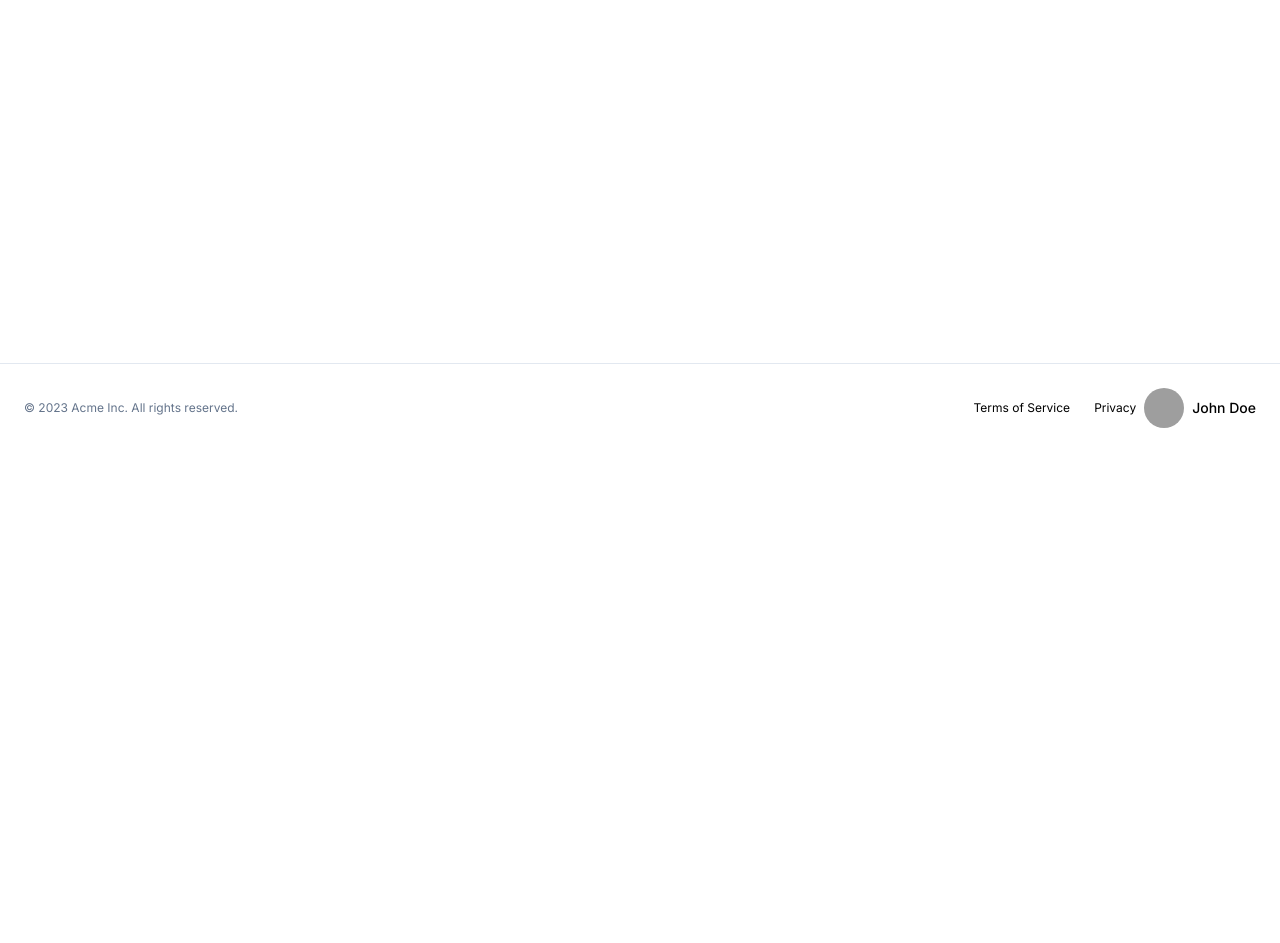
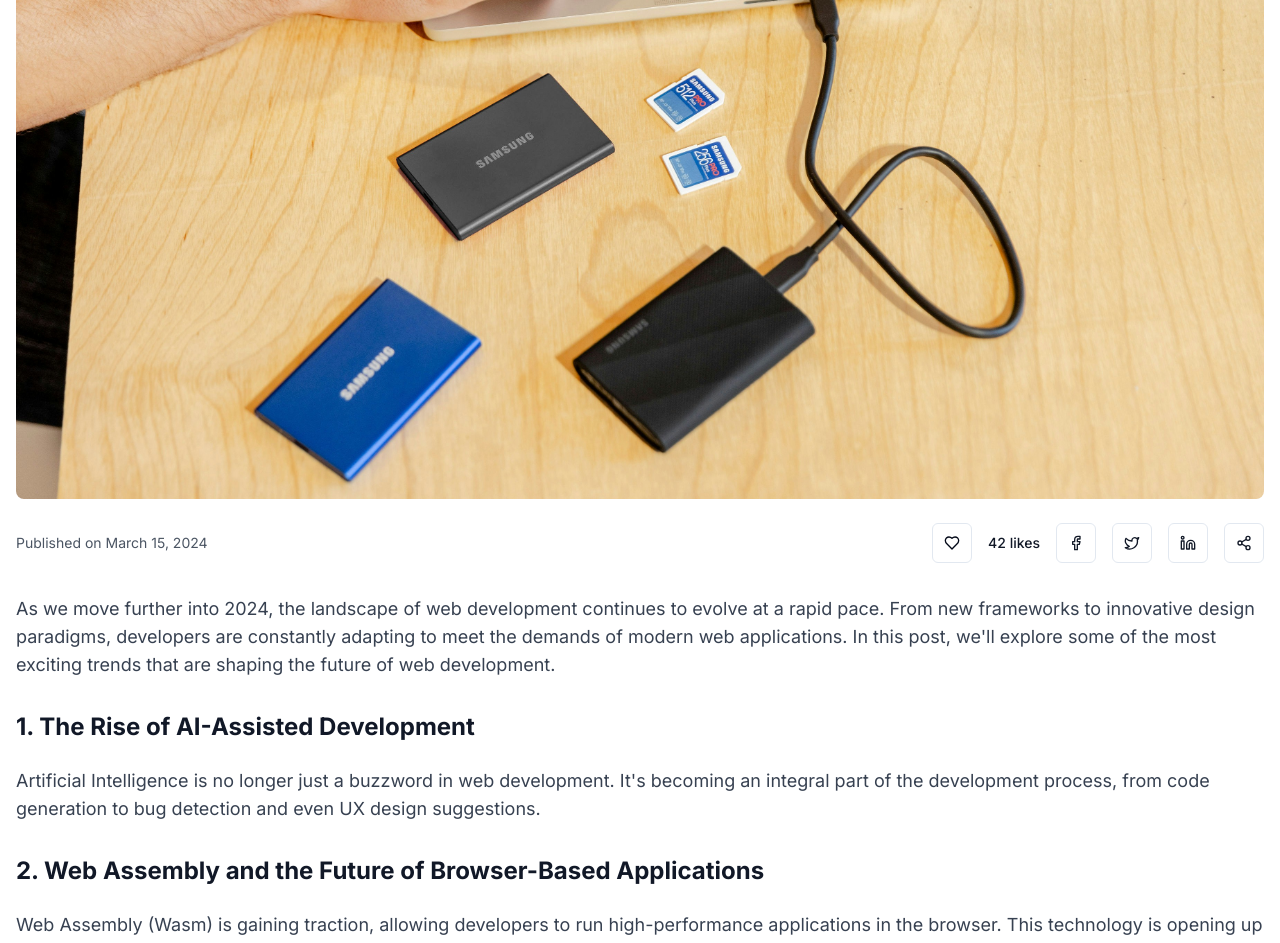
Before and after one commit to KRShanto/KR-Blog, a Next.js app: page /blog/post/1 in a window 1280 px wide. Before the commit this address had no page. Shown: the part 493-1436 px from the top of the page. Before the commit the page ends 945 px from the top, so only its background shows below. Built offline with nearby package versions, Linux system fonts and the light colour scheme; grey boxes are pictures that could not be loaded.

Commit message:
Create post page

```diff
--- a/package.json
+++ b/package.json
@@ -11,6 +11,7 @@
   "dependencies": {
     "@radix-ui/react-avatar": "^1.1.0",
     "@radix-ui/react-dropdown-menu": "^2.1.1",
+    "@radix-ui/react-label": "^2.1.0",
     "@radix-ui/react-separator": "^1.1.0",
     "@radix-ui/react-slot": "^1.1.0",
     "class-variance-authority": "^0.7.0",
--- /dev/null
+++ b/src/app/blog/page.tsx
@@ -0,0 +1,9 @@
+import React from "react";
+
+export default function Page() {
+  return (
+    <div>
+      <h1>Blog page</h1>
+    </div>
+  );
+}
--- /dev/null
+++ b/src/app/blog/post/[slug]/page.tsx
@@ -0,0 +1,222 @@
+"use client";
+
+import { Avatar, AvatarFallback, AvatarImage } from "@/components/ui/avatar";
+import { Button } from "@/components/ui/button";
+import {
+  Card,
+  CardContent,
+  CardFooter,
+  CardHeader,
+  CardTitle,
+} from "@/components/ui/card";
+import { Separator } from "@/components/ui/separator";
+import { Textarea } from "@/components/ui/textarea";
+import {
+  Facebook,
+  Heart,
+  Linkedin,
+  MessageCircle,
+  Share2,
+  Twitter,
+} from "lucide-react";
+import Image from "next/image";
+import Link from "next/link";
+import { useState } from "react";
+
+export default function Component() {
+  const [likeCount, setLikeCount] = useState(42);
+  const [isLiked, setIsLiked] = useState(false);
+  const [comments, setComments] = useState([
+    {
+      id: 1,
+      author: "Jane Smith",
+      date: "March 16, 2024",
+      content:
+        "Great article! I'm particularly excited about the potential of Web Assembly. Can't wait to see how it transforms web development in the coming years.",
+    },
+  ]);
+  const [newComment, setNewComment] = useState("");
+
+  const handleLike = () => {
+    if (isLiked) {
+      setLikeCount(likeCount - 1);
+    } else {
+      setLikeCount(likeCount + 1);
+    }
+    setIsLiked(!isLiked);
+  };
+
+  const handleCommentSubmit = (e: React.FormEvent) => {
+    e.preventDefault();
+    if (newComment.trim()) {
+      const comment = {
+        id: comments.length + 1,
+        author: "Current User", // In a real app, this would be the logged-in user's name
+        date: new Date().toLocaleDateString(),
+        content: newComment.trim(),
+      };
+      setComments([...comments, comment]);
+      setNewComment("");
+    }
+  };
+
+  return (
+    <div className="container mx-auto px-4 py-8">
+      <article className="prose lg:prose-xl dark:prose-invert mx-auto">
+        <h1 className="mb-8 text-4xl font-bold text-gray-900 dark:text-gray-100">
+          The Future of Web Development: Trends to Watch in 2024
+        </h1>
+        <Image
+          src="/image.jpg"
+          alt="Featured image"
+          width={800}
+          height={400}
+          className="mb-6 w-full rounded-lg"
+        />
+        <div className="mb-8 flex items-center justify-between">
+          <p className="text-sm text-gray-600 dark:text-gray-400">
+            Published on March 15, 2024
+          </p>
+          <div className="flex items-center space-x-4">
+            <Button variant="outline" size="icon" onClick={handleLike}>
+              <Heart
+                className={`h-4 w-4 ${isLiked ? "fill-current text-red-500" : ""}`}
+              />
+            </Button>
+            <span className="text-sm font-medium text-gray-900 dark:text-gray-100">
+              {likeCount} likes
+            </span>
+            <Button variant="outline" size="icon">
+              <Facebook className="h-4 w-4 text-gray-900 dark:text-gray-100" />
+            </Button>
+            <Button variant="outline" size="icon">
+              <Twitter className="h-4 w-4 text-gray-900 dark:text-gray-100" />
+            </Button>
+            <Button variant="outline" size="icon">
+              <Linkedin className="h-4 w-4 text-gray-900 dark:text-gray-100" />
+            </Button>
+            <Button variant="outline" size="icon">
+              <Share2 className="h-4 w-4 text-gray-900 dark:text-gray-100" />
+            </Button>
+          </div>
+        </div>
+        <p className="mb-8 text-sm text-gray-700 dark:text-gray-400 sm:text-base md:text-lg">
+          As we move further into 2024, the landscape of web development
+          continues to evolve at a rapid pace. From new frameworks to innovative
+          design paradigms, developers are constantly adapting to meet the
+          demands of modern web applications. In this post, we'll explore some
+          of the most exciting trends that are shaping the future of web
+          development.
+        </p>
+        <h2 className="mb-6 text-lg font-bold text-gray-900 dark:text-gray-100 sm:text-xl md:text-2xl">
+          1. The Rise of AI-Assisted Development
+        </h2>
+        <p className="mb-8 text-sm text-gray-700 dark:text-gray-400 sm:text-base md:text-lg">
+          Artificial Intelligence is no longer just a buzzword in web
+          development. It's becoming an integral part of the development
+          process, from code generation to bug detection and even UX design
+          suggestions.
+        </p>
+        <h2 className="mb-6 text-lg font-bold text-gray-900 dark:text-gray-100 sm:text-xl md:text-2xl">
+          2. Web Assembly and the Future of Browser-Based Applications
+        </h2>
+        <p className="mb-8 text-sm text-gray-700 dark:text-gray-400 sm:text-base md:text-lg">
+          Web Assembly (Wasm) is gaining traction, allowing developers to run
+          high-performance applications in the browser. This technology is
+          opening up new possibilities for complex web applications that were
+          previously only possible in native environments.
+        </p>
+      </article>
+
+      <Separator className="my-10" />
+
+      <section className="mb-10">
+        <h2 className="mb-6 text-2xl font-bold text-gray-900 dark:text-gray-100">
+          Related Posts
+        </h2>
+        <div className="grid grid-cols-1 gap-6 md:grid-cols-3">
+          {[1, 2, 3].map((i) => (
+            <Card key={i}>
+              <CardHeader>
+                <Image
+                  src={`/image.jpg`}
+                  alt={`Related Post ${i}`}
+                  width={400}
+                  height={200}
+                  className="h-48 w-full rounded-t-lg object-cover"
+                />
+              </CardHeader>
+              <CardContent>
+                <CardTitle className="mb-2 text-gray-900 dark:text-gray-100">
+                  Related Post {i}
+                </CardTitle>
+                <p className="text-gray-600 dark:text-gray-400">
+                  A brief preview of another interesting article...
+                </p>
+              </CardContent>
+              <CardFooter>
+                <Button asChild>
+                  <Link href={`#related-post-${i}`}>Read more</Link>
+                </Button>
+              </CardFooter>
+            </Card>
+          ))}
+        </div>
+      </section>
+
+      <section className="mb-10">
+        <h2 className="mb-6 text-2xl font-bold text-gray-900 dark:text-gray-100">
+          Comments
+        </h2>
+        {comments.map((comment) => (
+          <Card key={comment.id} className="mb-6">
+            <CardHeader>
+              <div className="flex items-center space-x-4">
+                <Avatar>
+                  <AvatarImage
+                    src="/placeholder-avatar.jpg"
+                    alt={comment.author}
+                  />
+                  <AvatarFallback>
+                    {comment.author
+                      .split(" ")
+                      .map((n) => n[0])
+                      .join("")}
+                  </AvatarFallback>
+                </Avatar>
+                <div>
+                  <p className="font-medium text-gray-900 dark:text-gray-100">
+                    {comment.author}
+                  </p>
+                  <p className="text-sm text-gray-600 dark:text-gray-400">
+                    {comment.date}
+                  </p>
+                </div>
+              </div>
+            </CardHeader>
+            <CardContent>
+              <p className="text-gray-700 dark:text-gray-400">
+                {comment.content}
+              </p>
+            </CardContent>
+            <CardFooter>
+              <Button variant="ghost" size="sm">
+                <MessageCircle className="mr-2 h-4 w-4" />
+                Reply
+              </Button>
+            </CardFooter>
+          </Card>
+        ))}
+        <form onSubmit={handleCommentSubmit} className="mt-4">
+          <Textarea
+            placeholder="Add a comment..."
+            value={newComment}
+            onChange={(e) => setNewComment(e.target.value)}
+            className="mb-2"
+          />
+          <Button type="submit">Post Comment</Button>
+        </form>
+      </section>
+    </div>
+  );
+}
--- /dev/null
+++ b/src/components/ui/label.tsx
@@ -0,0 +1,26 @@
+"use client"
+
+import * as React from "react"
+import * as LabelPrimitive from "@radix-ui/react-label"
+import { cva, type VariantProps } from "class-variance-authority"
+
+import { cn } from "@/lib/utils"
+
+const labelVariants = cva(
+  "text-sm font-medium leading-none peer-disabled:cursor-not-allowed peer-disabled:opacity-70"
+)
+
+const Label = React.forwardRef<
+  React.ElementRef<typeof LabelPrimitive.Root>,
+  React.ComponentPropsWithoutRef<typeof LabelPrimitive.Root> &
+    VariantProps<typeof labelVariants>
+>(({ className, ...props }, ref) => (
+  <LabelPrimitive.Root
+    ref={ref}
+    className={cn(labelVariants(), className)}
+    {...props}
+  />
+))
+Label.displayName = LabelPrimitive.Root.displayName
+
+export { Label }
```
Also changed, not shown: public/image.jpg (added), src/app/blog/cat/[cat]/page.tsx (added), 1 other file (tests, documents, lock files or other folders).
